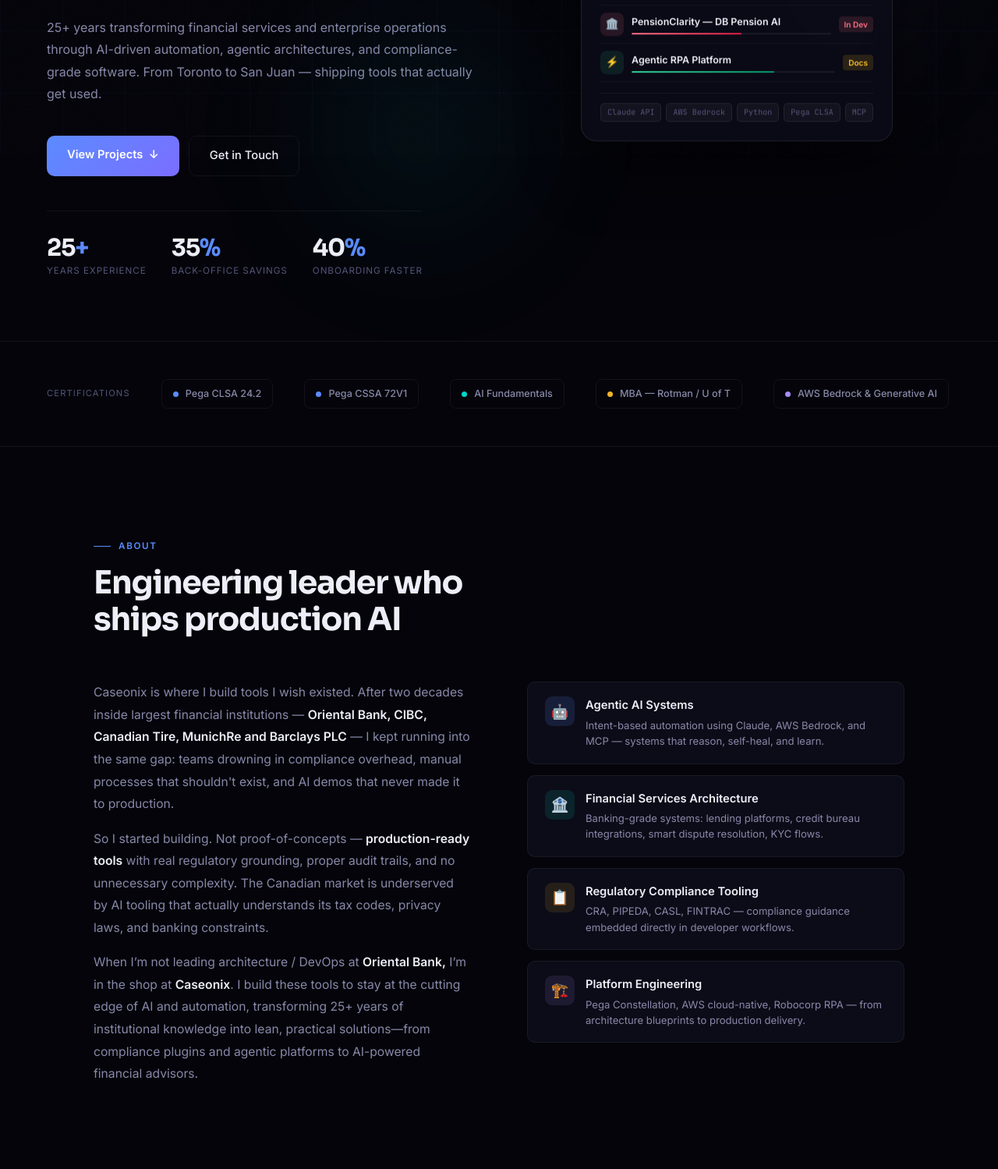
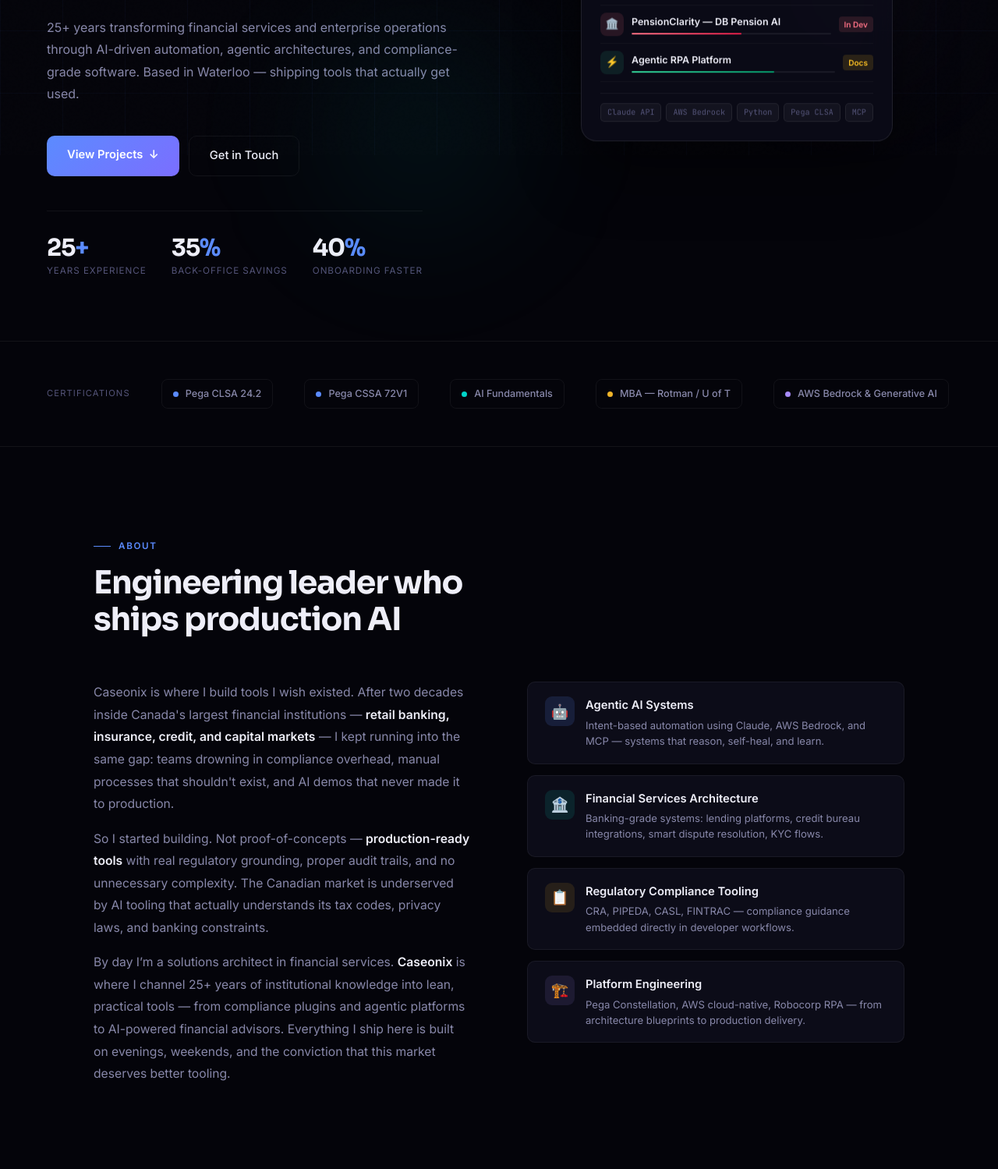
Before and after one commit to Srivatsa-Kasagar/Caseonix, a plain HTML site: page index.html in a window 1280 px wide. Shown: the part 601-2100 px from the top of the page at 78% size. Drawn offline with Linux system fonts and the light colour scheme.

Commit message:
Remove employer names and location references to avoid conflict of interest

```diff
--- a/index.html
+++ b/index.html
@@ -700,7 +700,7 @@
       <div class="hero-eyebrow">AI Consultant &amp; Solutions Architect</div>
       <h1 class="hero-name">Building <span class="gradient-text">Intelligent Systems</span><br/>for Complex Problems</h1>
       <p class="hero-title"><strong>Srivatsa Kasagar</strong> &mdash; Enterprise AI &amp; Automation Specialist</p>
-      <p class="hero-desc">25+ years transforming financial services and enterprise operations through AI-driven automation, agentic architectures, and compliance-grade software. From Toronto to San Juan — shipping tools that actually get used.</p>
+      <p class="hero-desc">25+ years transforming financial services and enterprise operations through AI-driven automation, agentic architectures, and compliance-grade software. Based in Waterloo — shipping tools that actually get used.</p>
       <div class="hero-actions">
         <a href="#projects" class="btn-primary">View Projects &nbsp;↓</a>
         <a href="#contact" class="btn-ghost">Get in Touch</a>
@@ -786,9 +786,9 @@
       <div class="about-grid">
         <!-- FIX #9: rewritten to not repeat hero — focuses on Caseonix origin and Canadian market angle -->
         <div class="about-text">
-          <p>Caseonix is where I build tools I wish existed. After two decades inside largest financial institutions — <strong>Oriental Bank, CIBC, Canadian Tire, MunichRe and Barclays PLC</strong> — I kept running into the same gap: teams drowning in compliance overhead, manual processes that shouldn't exist, and AI demos that never made it to production.</p>
+          <p>Caseonix is where I build tools I wish existed. After two decades inside Canada's largest financial institutions — <strong>retail banking, insurance, credit, and capital markets</strong> — I kept running into the same gap: teams drowning in compliance overhead, manual processes that shouldn't exist, and AI demos that never made it to production.</p>
           <p>So I started building. Not proof-of-concepts — <strong>production-ready tools</strong> with real regulatory grounding, proper audit trails, and no unnecessary complexity. The Canadian market is underserved by AI tooling that actually understands its tax codes, privacy laws, and banking constraints.</p>
-          <p>When I’m not leading architecture / DevOps at <strong>Oriental Bank,</strong> I’m in the shop at <strong>Caseonix</strong>. I build these tools to stay at the cutting edge of AI and automation, transforming 25+ years of institutional knowledge into lean, practical solutions—from compliance plugins and agentic platforms to AI-powered financial advisors.</p>
+          <p>By day I’m a solutions architect in financial services. <strong>Caseonix</strong> is where I channel 25+ years of institutional knowledge into lean, practical tools — from compliance plugins and agentic platforms to AI-powered financial advisors. Everything I ship here is built on evenings, weekends, and the conviction that this market deserves better tooling.</p>
         </div>
         <div class="pillars">
           <div class="pillar"><div class="pillar-icon blue">🤖</div><div><div class="pillar-title">Agentic AI Systems</div><div class="pillar-desc">Intent-based automation using Claude, AWS Bedrock, and MCP — systems that reason, self-heal, and learn.</div></div></div>
@@ -1035,7 +1035,7 @@
         <div class="expertise-card e-teal"><span class="expertise-icon">💻</span><div class="expertise-area">Development</div><div class="expertise-label">Languages &amp; Tools</div><div class="skill-pills"><span class="skill-pill">Python</span><span class="skill-pill">React</span><span class="skill-pill">Hono</span><span class="skill-pill">FastAPI</span><span class="skill-pill">Next.js</span><span class="skill-pill">Google Apps Script</span><span class="skill-pill">REST APIs</span></div></div>
         <div class="expertise-card e-gold"><span class="expertise-icon">🏦</span><div class="expertise-area">Domain</div><div class="expertise-label">Financial Services</div><div class="skill-pills"><span class="skill-pill">Banking</span><span class="skill-pill">Lending</span><span class="skill-pill">Credit Bureau</span><span class="skill-pill">Dispute Resolution</span><span class="skill-pill">KYC / AML</span></div></div>
         <div class="expertise-card e-purple"><span class="expertise-icon">⚖️</span><div class="expertise-area">Compliance</div><div class="expertise-label">Canadian Regulatory</div><div class="skill-pills"><span class="skill-pill">CRA / T2 / GST</span><span class="skill-pill">PIPEDA</span><span class="skill-pill">CASL</span><span class="skill-pill">FINTRAC</span><span class="skill-pill">OSFI</span><span class="skill-pill">FCAC</span></div></div>
-        <div class="expertise-card e-green"><span class="expertise-icon">👥</span><div class="expertise-area">Leadership</div><div class="expertise-label">Org &amp; Delivery</div><div class="skill-pills"><span class="skill-pill">Teams of 30+</span><span class="skill-pill">Agile / Scrum</span><span class="skill-pill">Stakeholder Mgmt</span><span class="skill-pill">Program Director</span></div></div>
+        <div class="expertise-card e-green"><span class="expertise-icon">👥</span><div class="expertise-area">Leadership</div><div class="expertise-label">Org &amp; Delivery</div><div class="skill-pills"><span class="skill-pill">Team Leadership</span><span class="skill-pill">Agile / Scrum</span><span class="skill-pill">Stakeholder Mgmt</span><span class="skill-pill">Cross-functional Delivery</span></div></div>
         <div class="expertise-card e-grey"><span class="expertise-icon">🎓</span><div class="expertise-area">Education</div><div class="expertise-label">Background</div><div class="skill-pills"><span class="skill-pill">MBA — Rotman / UofT</span><span class="skill-pill">B.Eng. Mechanical</span><span class="skill-pill">VTU</span></div></div>
       </div>
     </div>
```
